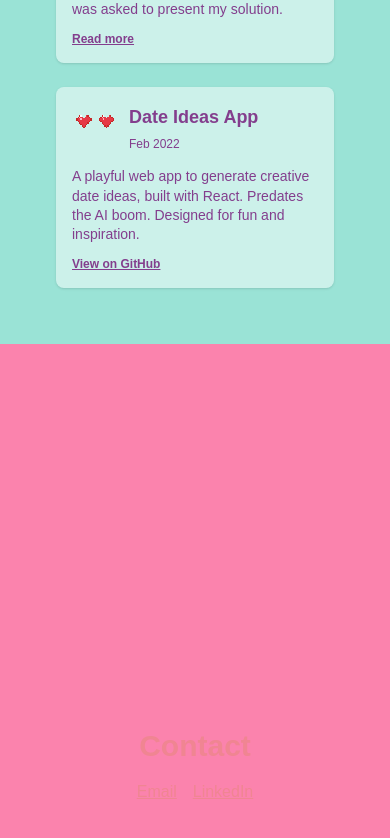
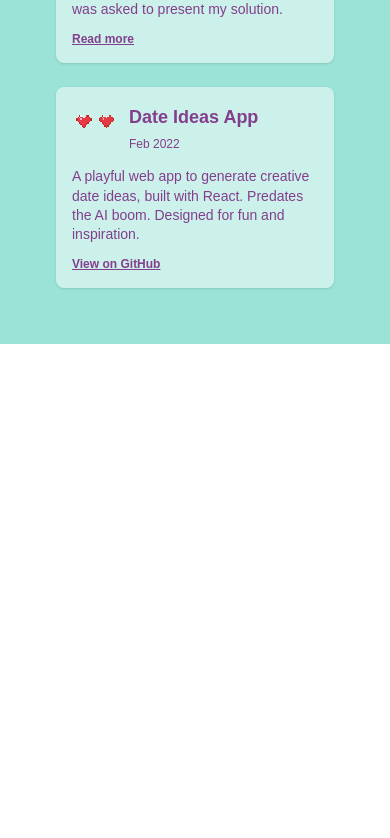
Before and after one commit to anjali-ahuja/Anjali-cv-app, a Next.js app: page / in a window 390 px wide. Shown: the part 5842-6680 px from the top of the page. After the commit the page ends 6186 px from the top, so only its background shows below. Built offline with nearby package versions, Linux system fonts and the light colour scheme.

Commit message:
chore: remove contact page

```diff
--- a/src/app/page.tsx
+++ b/src/app/page.tsx
@@ -1,6 +1,5 @@
 import Hero from "../components/Hero";
 import ProjectsSection from "../components/ProjectsSection";
-import ContactSection from "../components/ContactSection";
 import EducationSection from "../components/EducationSection";
 import WorkExperienceSection from "../components/WorkExperienceSection";
 
@@ -11,7 +10,6 @@ export default function Home() {
       <WorkExperienceSection />
       <EducationSection />
       <ProjectsSection />
-      <ContactSection />
     </>
   );
 }
--- a/src/components/ContactSection.tsx
+++ /dev/null
@@ -1,22 +0,0 @@
-"use client";
-import React from "react";
-
-const ContactSection = () => {
-  return (
-    <section
-      className="flex items-center justify-center min-h-screen w-full px-6 md:px-4 py-8"
-      style={{ background: "var(--pink)", color: "var(--coral)" }}
-    >
-      <div className="text-center">
-        <h2 className="text-3xl font-semibold mb-4">Contact</h2>
-        <div className="space-x-4">
-          {/* Replace with your contact links or social icons */}
-          <a href="#" className="underline" style={{ color: "var(--coral)" }}>Email</a>
-          <a href="#" className="underline" style={{ color: "var(--coral)" }}>LinkedIn</a>
-        </div>
-      </div>
-    </section>
-  );
-};
-
-export default ContactSection;
```
